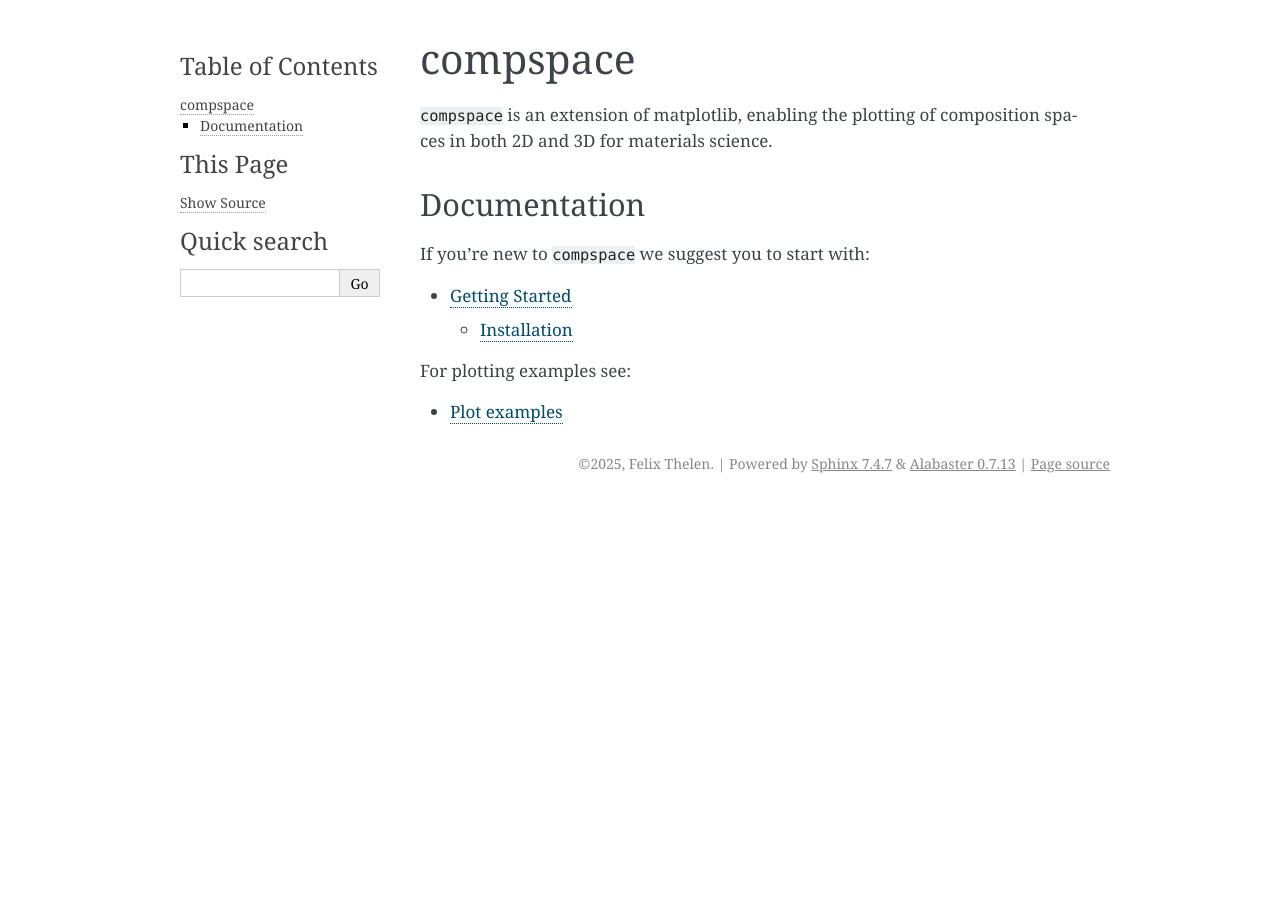
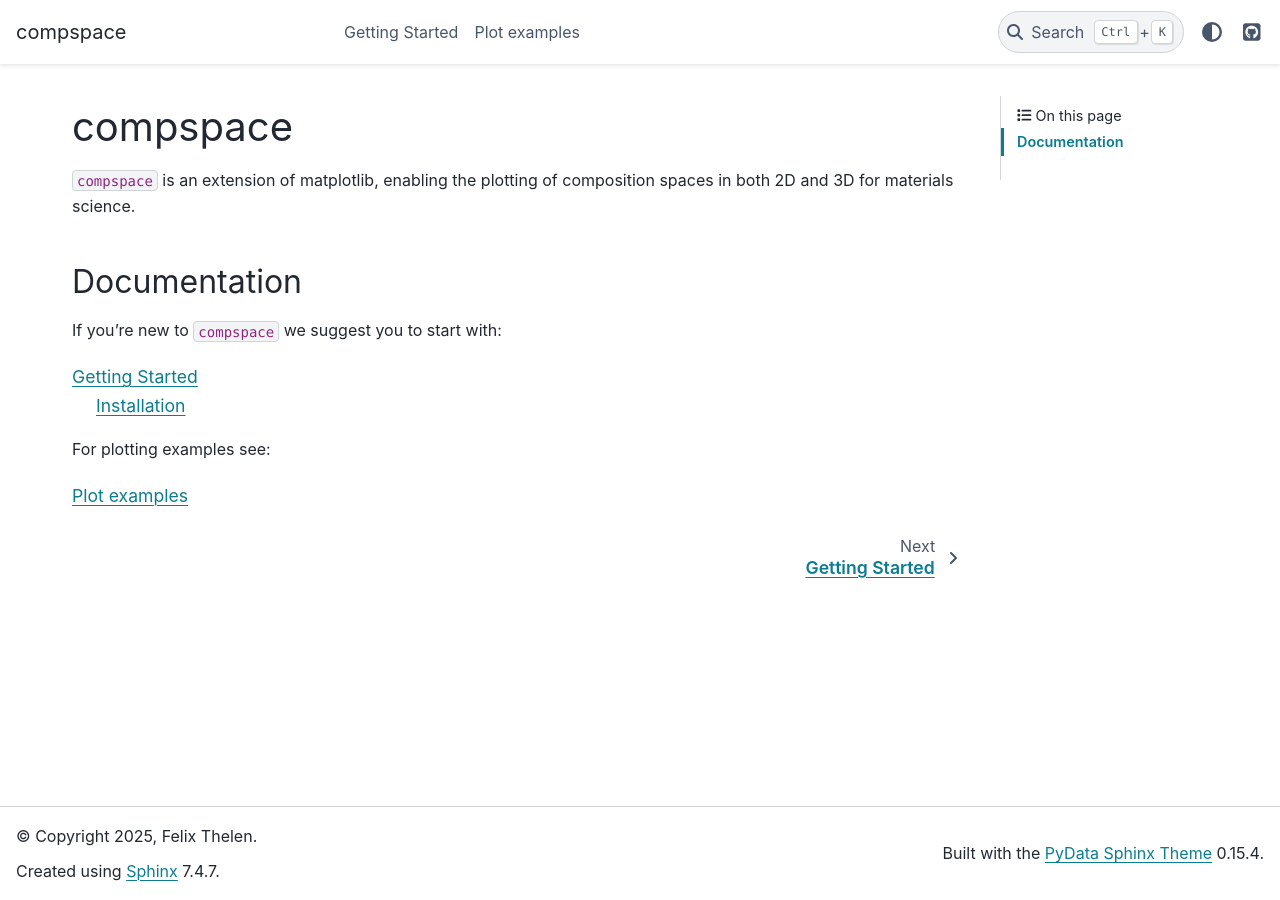
Before and after one commit to felixthln/compspace, a Sphinx documentation site: the page built from docs/source/index.rst, in a window 1280 px wide. Built offline with Sphinx 7.4.7 and the PyData theme 0.15.4, drawn with Linux system fonts in a browser that asks for light colours; pages that are not in the unit, such as notebooks, are missing from menus.

```diff
--- a/docs/source/conf.py
+++ b/docs/source/conf.py
@@ -2,6 +2,13 @@
 #
 # For the full list of built-in configuration values, see the documentation:
 # https://www.sphinx-doc.org/en/master/usage/configuration.html
+
+# -- Path setup --------------------------------------------------------------
+# Insert the path to the source directory to the system paths
+
+import sys
+from pathlib import Path
+sys.path.insert(0, str(Path(__file__).parents[2] / 'src'))
 
 # -- Project information -----------------------------------------------------
 # https://www.sphinx-doc.org/en/master/usage/configuration.html#project-information
@@ -9,19 +16,42 @@
 project = 'compspace'
 copyright = '2025, Felix Thelen'
 author = 'Felix Thelen'
+release = '1.0.0'
 
 # -- General configuration ---------------------------------------------------
 # https://www.sphinx-doc.org/en/master/usage/configuration.html#general-configuration
 
-extensions = []
+extensions = [
+    'nbsphinx',
+    'sphinx.ext.autodoc',
+    'sphinx.ext.autosummary'
+]
 
 templates_path = ['_templates']
 exclude_patterns = []
 
-
-
 # -- Options for HTML output -------------------------------------------------
 # https://www.sphinx-doc.org/en/master/usage/configuration.html#options-for-html-output
 
-html_theme = 'alabaster'
+html_theme = 'pydata_sphinx_theme'
 html_static_path = ['_static']
+
+# Define the theme options like title
+html_theme_options = {
+    'logo': {
+        'text': 'compspace'
+    },
+    'github_url': 'https://github.com/felixthln/compspace',
+    'back_to_top_button': False
+}
+
+# If True, show link to rst source on rendered HTML pages
+html_show_sourcelink = False  # Remove 'view source code' from top of page
+# Define that the type hints will be shown in the description of the function references rather than in the signature
+autodoc_typehints = 'description'
+# Include the docstring of the __init__ method in the documentation too instead of the class docstring
+autoclass_content = 'init'
+# When generating the documentation automatically, generate the order of the method descriptions based on the source
+autodoc_member_order = 'bysource'
+# Disable the execution of the notebooks as they cannot be run by readthedocs
+nbsphinx_execute = 'never'
```
